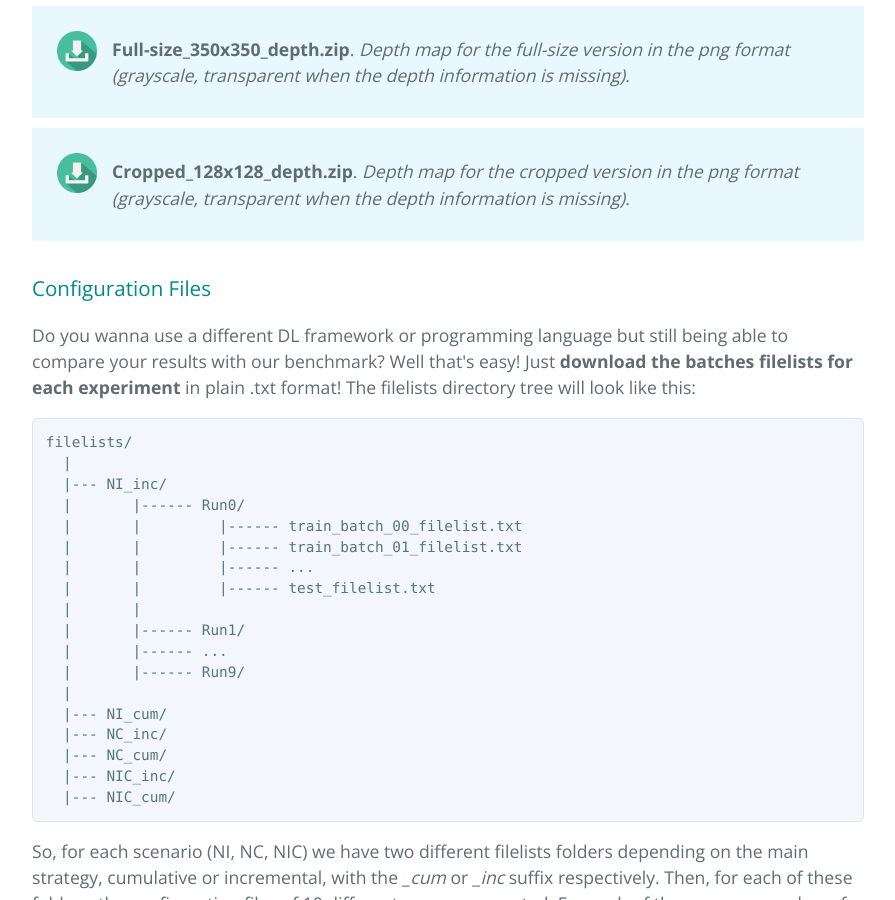
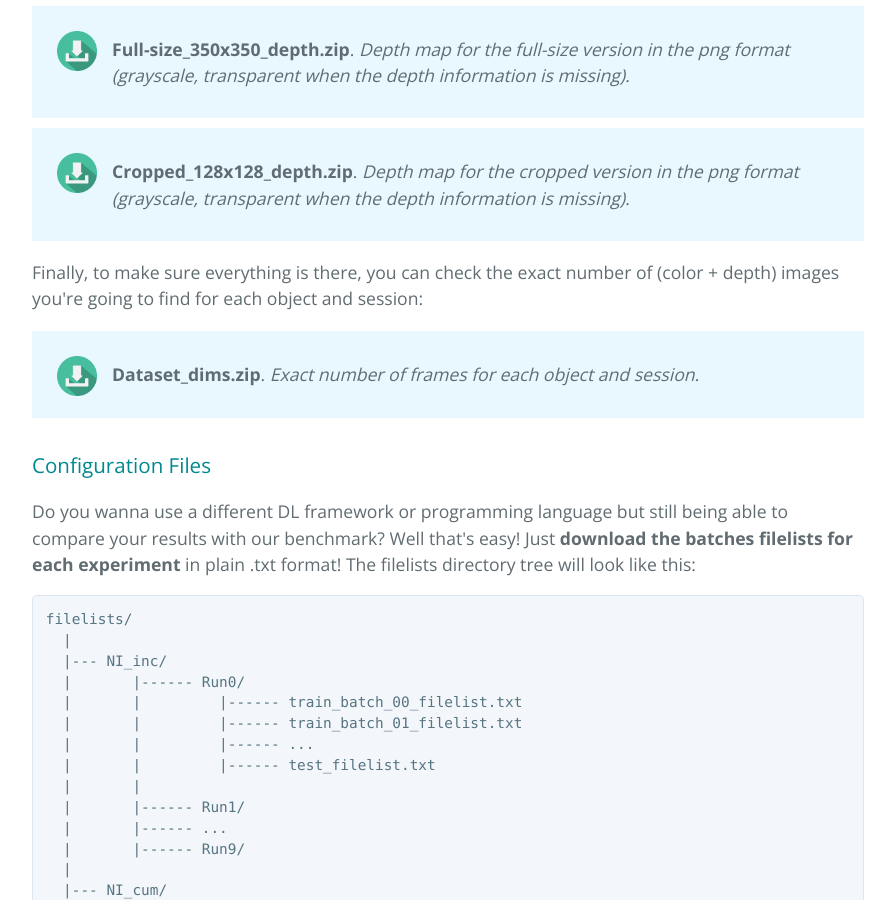
Before and after one commit to vlomonaco/core50, a Jekyll site: the page built from index.html, in a window 1280 px wide and 900 px high, scrolled down 6701 px. Shown: the whole window, without its empty margins (192-1087 px from the left). Built offline with Jekyll 4.4.1, drawn with Linux system fonts in a browser that asks for light colours; the list of posts is cut into pages by our own code.

Commit message:
dataset dims added

```diff
--- a/index.html
+++ b/index.html
@@ -90,7 +90,7 @@ In each object directories, the temporal coherent frames are characterized by an
   |--- s11/
 </code></pre>
 
-<p>Since we make available both the 350 x 350 original images and their cropped version (128 x 128), we thought it would be useful also to release the bounding boxes with respect to the original image size. <br>
+<p> Since we make available both the 350 x 350 original images and their cropped version (128 x 128), we thought it would be useful also to release the bounding boxes with respect to the original image size. <br>
 The bbox coordinates for each image are automatically extracted based on a very simple tracking technique, briefly described in the <a href="https://128.84.21.199/pdf/1705.03550">paper</a>. In the <i>bbox.zip</i> you can download below you will find for each object and session a different txt file. Each file follows the format:</p>
 <pre><code>Color000: 142 160 269 287
 Color001: 143 160 270 287
@@ -159,6 +159,14 @@ Color004: 149 159 276 286
 <div style="width:60px; height: 60px;float:left; padding-right:10px"><a href="http://bias.csr.unibo.it/maltoni/download/core50/core50_128x128_depth.zip""><img src="imgs/download.ico" width="50px" style="padding:5px; vertical-align: middle;"></a></div>
 <div style="margin-top:10px; margin-bottom:10px;margin-left:60px">
 <strong>Cropped_128x128_depth.zip</strong>. <i>Depth map for the cropped version in the png format (grayscale, transparent when the depth information is missing).</i></div>
+</div>
+
+<p>Finally, to make sure everything is there, you can check the exact number of (color + depth) images you're going to find for each object and session: </p>
+
+<div style="background-color: rgba(227, 246, 254, 0.79); padding: 20px; margin-top:20px;">
+<div style="width:60px; height: 60px;float:left; padding-right:10px"><a href="data/dataset_dims.zip"><img src="imgs/download.ico" width="50px" style="padding:5px; vertical-align: middle;"></a></div>
+<div style="margin-top:10px; margin-bottom:10px;margin-left:60px">
+<strong>Dataset_dims.zip</strong>. <i> Exact number of frames for each object and session.</i></div>
 </div>
 
 <h3> Configuration Files </h3>
```
Also changed, not shown: 1 other file.
